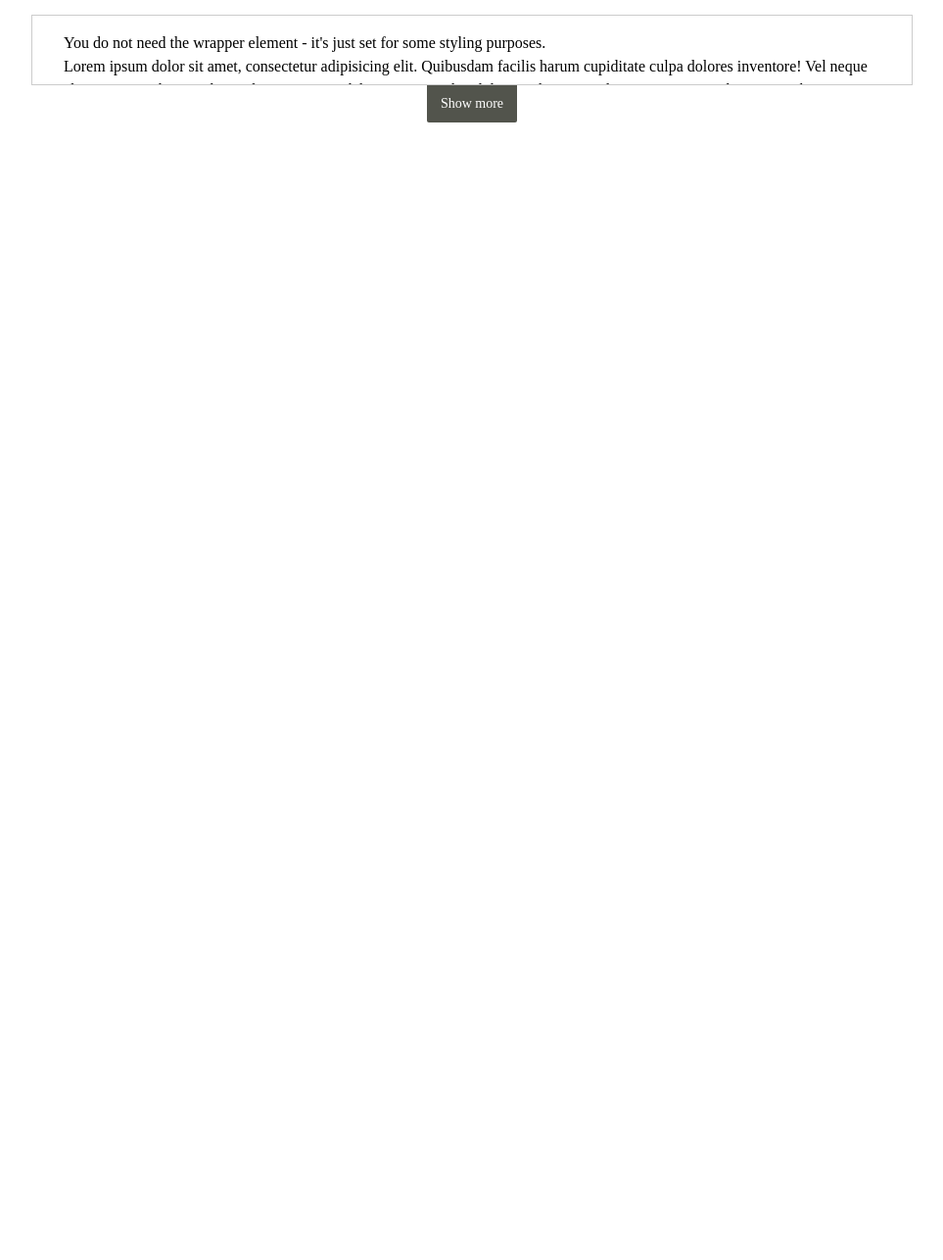
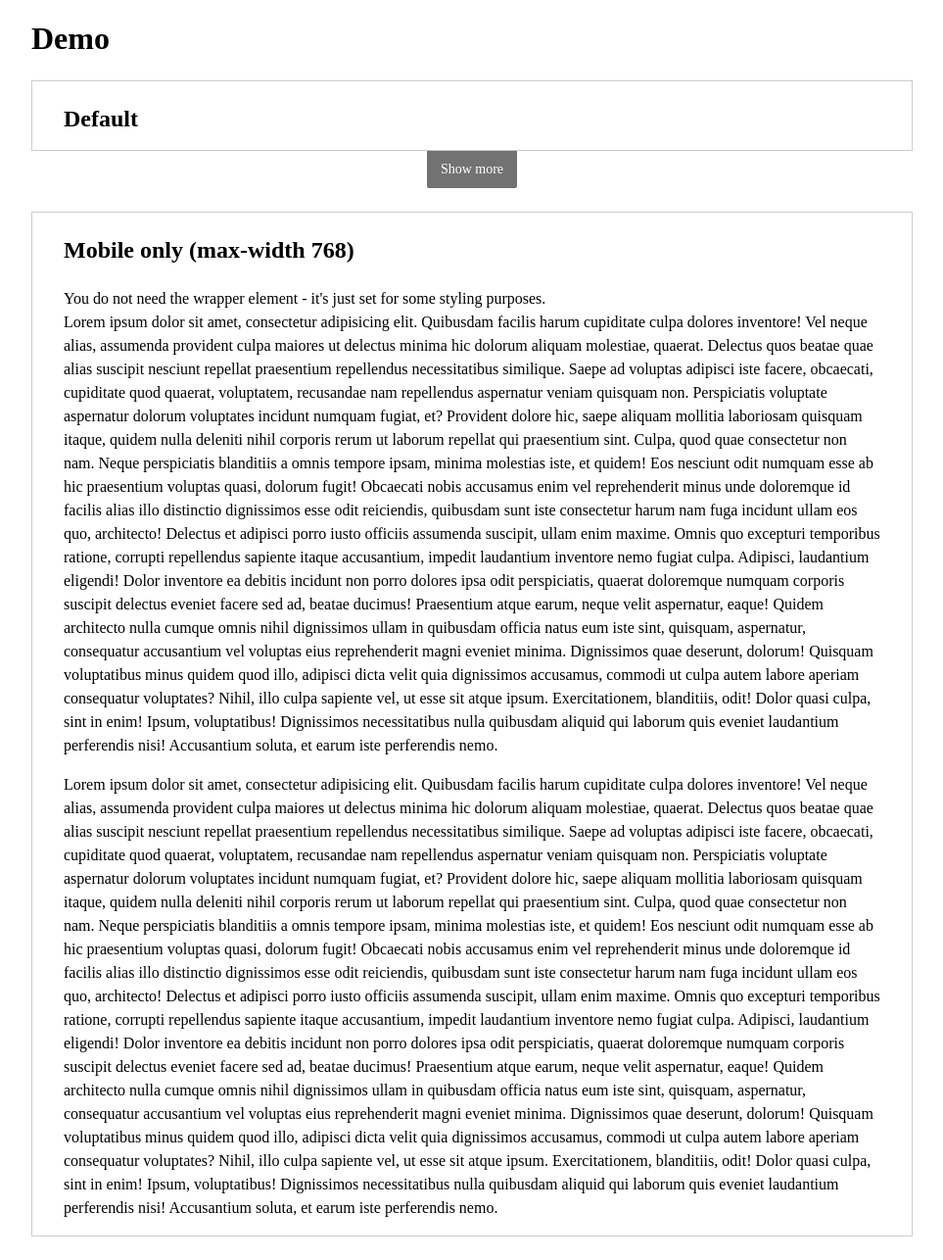
Before and after one commit to grandgeorg/jquery-showmore, a website: page demo/index.html in a window 1280 px wide. Shown: the whole page at 98% size, without its empty margins (158-1121 px from the left). Before the commit the page ends 800 px from the top, so only its background shows below. Drawn offline with nearby package versions, Linux system fonts and the light colour scheme; files that its build step writes are made by us from their sources.

Commit message:
Add get/setOpenHeight and update demo

```diff
--- a/demo/index.html
+++ b/demo/index.html
@@ -5,23 +5,26 @@
     <meta name="viewport" content="width=device-width, initial-scale=1.0, user-scalable=yes">
     <title>jquery-showmore</title>
     <style>
+        body {
+            padding-bottom: 1rem;
+        }
         .wrapper {
             max-width: 900px;
             margin: 15px auto 0;
         }
         .container {
-            border-top: 1px solid #ccc;
-            border-right: 1px solid #ccc;
-            border-left: 1px solid #ccc;
+            border: 1px solid #ccc;
             padding: 0 2rem;
             line-height: 1.5;
+            margin: 1.5rem auto 0;
         }
         .showmore-button {
             border-top: 1px solid #ccc;
+            margin-top: -1px;
             text-align: center;
         }
         .showmore-button-inner {
-            background: #52544c;
+            background: #727272;
             display: inline-block;
             padding: 12px 14px;
             line-height: 14px;
@@ -31,11 +34,16 @@
             border-bottom-right-radius: 2px;
             border-bottom-left-radius: 2px;
         }
+        .showmore-button-inner:hover {
+            background: #666;
+        }
     </style>
 </head>
 <body>
     <div class="wrapper">
+        <h1>Demo</h1>
         <div class="container" id="container">
+            <h2>Default</h2>
             <p>
                 You do not need the wrapper element - it's just set for some styling purposes.<br>
                 Lorem ipsum dolor sit amet, consectetur adipisicing elit. Quibusdam facilis harum cupiditate culpa dolores inventore! Vel neque alias, assumenda provident culpa maiores ut delectus minima hic dolorum aliquam molestiae, quaerat.
@@ -62,6 +70,34 @@
                 Exercitationem, blanditiis, odit! Dolor quasi culpa, sint in enim! Ipsum, voluptatibus! Dignissimos necessitatibus nulla quibusdam aliquid qui laborum quis eveniet laudantium perferendis nisi! Accusantium soluta, et earum iste perferendis nemo.
             </p>
         </div>
+        <div class="container" id="mobile-container">
+                <h2>Mobile only (max-width 768)</h2>
+                <p>
+                    You do not need the wrapper element - it's just set for some styling purposes.<br>
+                    Lorem ipsum dolor sit amet, consectetur adipisicing elit. Quibusdam facilis harum cupiditate culpa dolores inventore! Vel neque alias, assumenda provident culpa maiores ut delectus minima hic dolorum aliquam molestiae, quaerat.
+                    Delectus quos beatae quae alias suscipit nesciunt repellat praesentium repellendus necessitatibus similique. Saepe ad voluptas adipisci iste facere, obcaecati, cupiditate quod quaerat, voluptatem, recusandae nam repellendus aspernatur veniam quisquam non.
+                    Perspiciatis voluptate aspernatur dolorum voluptates incidunt numquam fugiat, et? Provident dolore hic, saepe aliquam mollitia laboriosam quisquam itaque, quidem nulla deleniti nihil corporis rerum ut laborum repellat qui praesentium sint.
+                    Culpa, quod quae consectetur non nam. Neque perspiciatis blanditiis a omnis tempore ipsam, minima molestias iste, et quidem! Eos nesciunt odit numquam esse ab hic praesentium voluptas quasi, dolorum fugit!
+                    Obcaecati nobis accusamus enim vel reprehenderit minus unde doloremque id facilis alias illo distinctio dignissimos esse odit reiciendis, quibusdam sunt iste consectetur harum nam fuga incidunt ullam eos quo, architecto!
+                    Delectus et adipisci porro iusto officiis assumenda suscipit, ullam enim maxime. Omnis quo excepturi temporibus ratione, corrupti repellendus sapiente itaque accusantium, impedit laudantium inventore nemo fugiat culpa. Adipisci, laudantium eligendi!
+                    Dolor inventore ea debitis incidunt non porro dolores ipsa odit perspiciatis, quaerat doloremque numquam corporis suscipit delectus eveniet facere sed ad, beatae ducimus! Praesentium atque earum, neque velit aspernatur, eaque!
+                    Quidem architecto nulla cumque omnis nihil dignissimos ullam in quibusdam officia natus eum iste sint, quisquam, aspernatur, consequatur accusantium vel voluptas eius reprehenderit magni eveniet minima. Dignissimos quae deserunt, dolorum!
+                    Quisquam voluptatibus minus quidem quod illo, adipisci dicta velit quia dignissimos accusamus, commodi ut culpa autem labore aperiam consequatur voluptates? Nihil, illo culpa sapiente vel, ut esse sit atque ipsum.
+                    Exercitationem, blanditiis, odit! Dolor quasi culpa, sint in enim! Ipsum, voluptatibus! Dignissimos necessitatibus nulla quibusdam aliquid qui laborum quis eveniet laudantium perferendis nisi! Accusantium soluta, et earum iste perferendis nemo.
+                </p>
+                <p>
+                    Lorem ipsum dolor sit amet, consectetur adipisicing elit. Quibusdam facilis harum cupiditate culpa dolores inventore! Vel neque alias, assumenda provident culpa maiores ut delectus minima hic dolorum aliquam molestiae, quaerat.
+                    Delectus quos beatae quae alias suscipit nesciunt repellat praesentium repellendus necessitatibus similique. Saepe ad voluptas adipisci iste facere, obcaecati, cupiditate quod quaerat, voluptatem, recusandae nam repellendus aspernatur veniam quisquam non.
+                    Perspiciatis voluptate aspernatur dolorum voluptates incidunt numquam fugiat, et? Provident dolore hic, saepe aliquam mollitia laboriosam quisquam itaque, quidem nulla deleniti nihil corporis rerum ut laborum repellat qui praesentium sint.
+                    Culpa, quod quae consectetur non nam. Neque perspiciatis blanditiis a omnis tempore ipsam, minima molestias iste, et quidem! Eos nesciunt odit numquam esse ab hic praesentium voluptas quasi, dolorum fugit!
+                    Obcaecati nobis accusamus enim vel reprehenderit minus unde doloremque id facilis alias illo distinctio dignissimos esse odit reiciendis, quibusdam sunt iste consectetur harum nam fuga incidunt ullam eos quo, architecto!
+                    Delectus et adipisci porro iusto officiis assumenda suscipit, ullam enim maxime. Omnis quo excepturi temporibus ratione, corrupti repellendus sapiente itaque accusantium, impedit laudantium inventore nemo fugiat culpa. Adipisci, laudantium eligendi!
+                    Dolor inventore ea debitis incidunt non porro dolores ipsa odit perspiciatis, quaerat doloremque numquam corporis suscipit delectus eveniet facere sed ad, beatae ducimus! Praesentium atque earum, neque velit aspernatur, eaque!
+                    Quidem architecto nulla cumque omnis nihil dignissimos ullam in quibusdam officia natus eum iste sint, quisquam, aspernatur, consequatur accusantium vel voluptas eius reprehenderit magni eveniet minima. Dignissimos quae deserunt, dolorum!
+                    Quisquam voluptatibus minus quidem quod illo, adipisci dicta velit quia dignissimos accusamus, commodi ut culpa autem labore aperiam consequatur voluptates? Nihil, illo culpa sapiente vel, ut esse sit atque ipsum.
+                    Exercitationem, blanditiis, odit! Dolor quasi culpa, sint in enim! Ipsum, voluptatibus! Dignissimos necessitatibus nulla quibusdam aliquid qui laborum quis eveniet laudantium perferendis nisi! Accusantium soluta, et earum iste perferendis nemo.
+                </p>
+            </div>
     </div>
     <script src="../node_modules/jquery/dist/jquery.min.js"></script>
     <script>
@@ -78,6 +114,14 @@
                 buttonCssClass: 'showmore-button',
                 animationSpeed: 0.5
             });
+            $('#mobile-container').showmore({
+                closedHeight: 70,
+                buttonTextMore: 'Show more',
+                buttonTextLess: 'Show less',
+                buttonCssClass: 'showmore-button',
+                animationSpeed: 0.5,
+                onlyWithWindowMaxWidth: 768
+            });
         });
     </script>
 </body>
```
Also changed, not shown: dist/jquery.showmore.js, dist/jquery.showmore.min.js, src/jquery.showmore.js.
